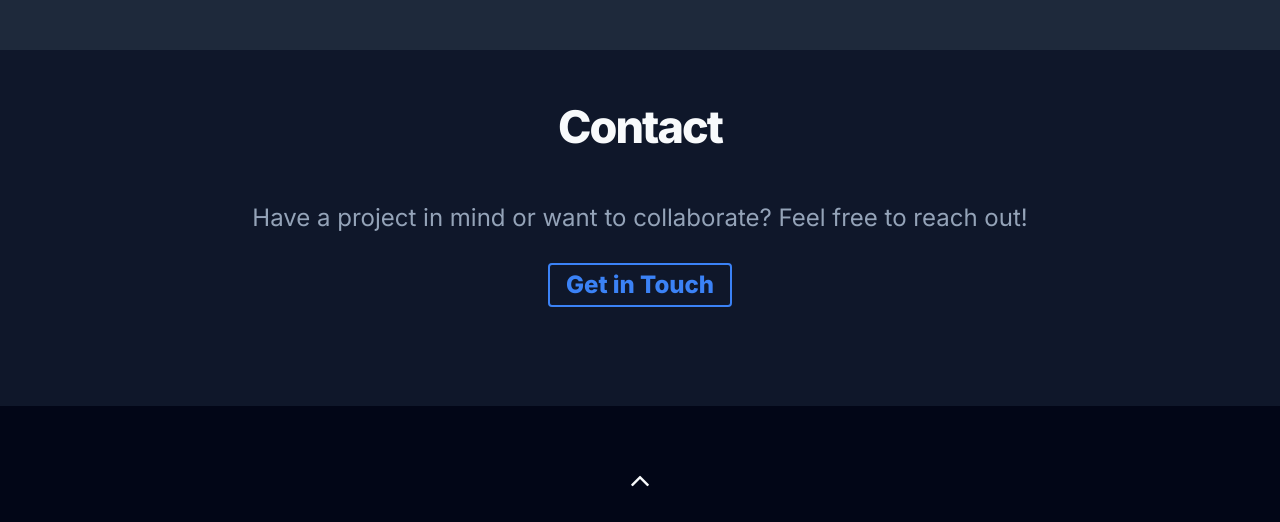
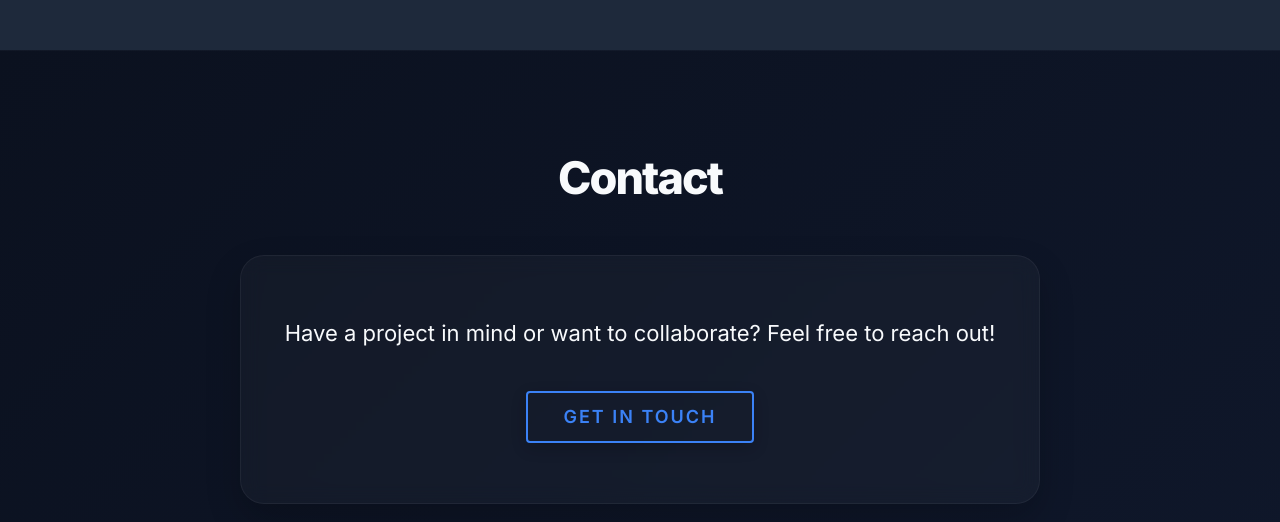
Before and after one commit to AbdelazizKazoum/native-html-porfolio, a website built with Parcel: page src/index.html in a window 1280 px wide. Shown: the part 4736-5258 px from the top of the page. Built offline with nearby package versions, Linux system fonts and the light colour scheme.

Commit message:
Redesign contact section with modern glassmorphism card and distinct gradient background

```diff
--- a/src/sass/sections/_contact.scss
+++ b/src/sass/sections/_contact.scss
@@ -1,34 +1,71 @@
 #contact {
-  background-color: transparent;
-  -webkit-clip-path: polygon(0 15vh, 100% 0, 100% 100%, 0 100%);
-  clip-path: polygon(0 15vh, 100% 0, 100% 100%, 0 100%);
-  padding: 15rem 0 10rem 0;
-  margin-top: -10rem;
-  margin-bottom: -1px;
+  background: linear-gradient(135deg, darken($bg-color, 3%) 0%, $bg-color 100%);
+  padding: 10rem 0;
   color: $text-color;
-
-  @include respond(tab-land) {
-    padding: 10rem 0;
-    clip-path: none;
-    margin-top: 0;
-    -webkit-clip-path: none;
-  }
+  position: relative;
+  z-index: 10;
+  border-top: 1px solid rgba(255, 255, 255, 0.02);
 
   .contact-wrapper {
-    margin-top: 3.2rem;
-    padding: 0 2rem;
-    backface-visibility: hidden;
+    position: relative;
+    max-width: 800px;
+    margin: 5rem auto 0 auto;
+    padding: 6rem 4rem;
+    background: rgba(255, 255, 255, 0.03);
+    border: 1px solid rgba(255, 255, 255, 0.05);
+    border-radius: 24px;
+    box-shadow: 0 15px 35px rgba(0, 0, 0, 0.2);
+    backdrop-filter: blur(10px);
+    -webkit-backdrop-filter: blur(10px);
+    text-align: center;
+    transition: transform 0.3s ease, box-shadow 0.3s ease;
+
+    &:hover {
+      transform: translateY(-5px);
+      box-shadow: 0 20px 40px rgba(0, 0, 0, 0.4), 0 0 20px rgba($primary-color, 0.1);
+      border-color: rgba($primary-color, 0.3);
+    }
+
+    &::before {
+      content: "";
+      position: absolute;
+      top: -1px; left: -1px; right: -1px; bottom: -1px;
+      z-index: -1;
+      background: linear-gradient(45deg, $primary-color, $secondary-color);
+      border-radius: 25px;
+      opacity: 0;
+      transition: opacity 0.4s ease;
+    }
+
+    &:hover::before {
+      opacity: 0.15;
+    }
 
     &__text {
-      margin-bottom: 2.5rem;
+      margin-bottom: 4rem;
+      font-size: 2.2rem;
+      line-height: 1.6;
+      color: $white-color;
+      font-weight: 500;
+
+      @include respond(phone) {
+        font-size: 1.8rem;
+        padding: 0 1rem;
+      }
     }
 
-    &__text,
-    a {
-      font-size: 2.4rem;
+    a.cta-btn {
+      font-size: 1.8rem;
+      padding: 1.5rem 3.5rem;
+      text-transform: uppercase;
+      letter-spacing: 2px;
+      font-weight: 600;
+      box-shadow: 0 5px 15px rgba(0, 0, 0, 0.2);
+      transition: all 0.3s ease;
 
-      @include respond(phone) {
-        font-size: 2rem;
+      &:hover {
+        transform: translateY(-2px);
+        box-shadow: 0 8px 20px rgba($primary-color, 0.4);
       }
     }
   }
```
